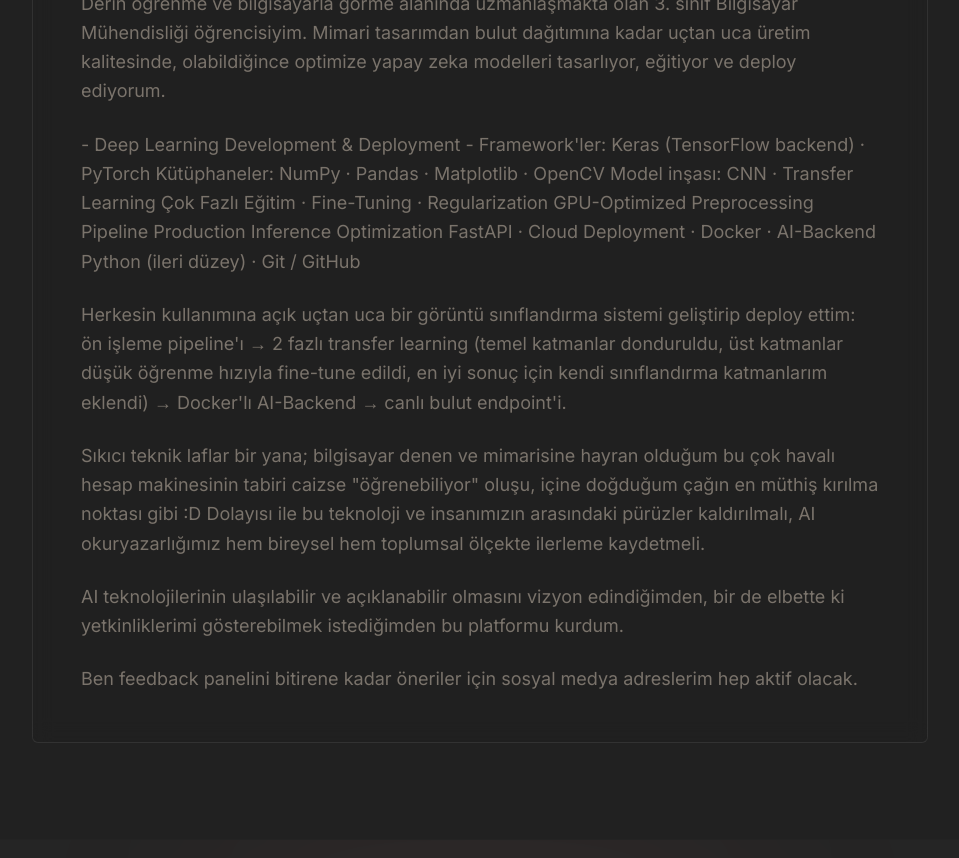
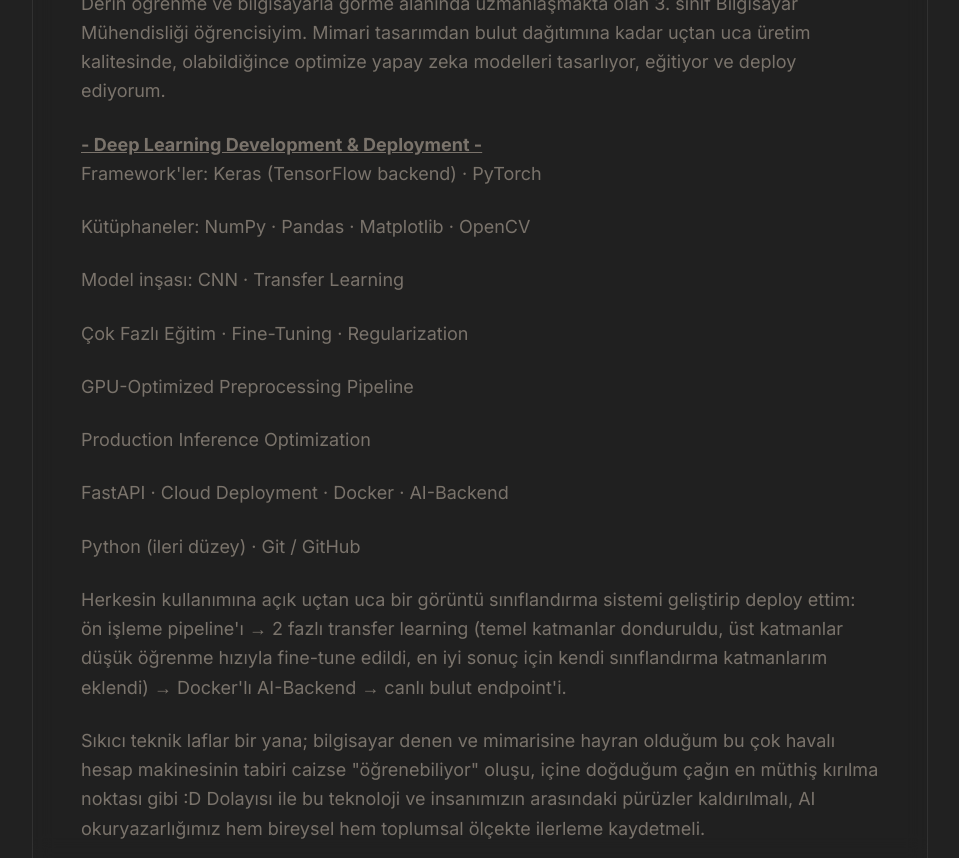
Before and after one commit to omerfarukpirhasanoglu/pirhasanoglu.com, a Next.js app: page / in a window 1280 px wide. Shown: the part 960-1818 px from the top of the page, without its empty margins (160-1119 px from the left). Built offline with nearby package versions, Linux system fonts and the light colour scheme.

Commit message:
header bolded

```diff
--- a/src/app/page.tsx
+++ b/src/app/page.tsx
@@ -275,18 +275,17 @@
                 Derin öğrenme ve bilgisayarla görme alanında uzmanlaşmakta olan 3. sınıf Bilgisayar Mühendisliği öğrencisiyim. Mimari tasarımdan bulut dağıtımına kadar uçtan uca üretim kalitesinde,
                 olabildiğince optimize yapay zeka modelleri tasarlıyor, eğitiyor ve deploy ediyorum.
               </p>
-              <p>
-                - Deep Learning Development & Deployment -
 
-                Framework'ler: Keras (TensorFlow backend) · PyTorch
-                Kütüphaneler: NumPy · Pandas · Matplotlib · OpenCV
-                Model inşası: CNN · Transfer Learning
-                Çok Fazlı Eğitim · Fine-Tuning · Regularization
-                GPU-Optimized Preprocessing Pipeline
-                Production Inference Optimization
-                FastAPI · Cloud Deployment · Docker · AI-Backend
-                Python (ileri düzey) · Git / GitHub
-              </p>
+              <strong><u> - Deep Learning Development & Deployment - </u></strong>
+              <p> Framework'ler: Keras (TensorFlow backend) · PyTorch </p>
+              <p> Kütüphaneler: NumPy · Pandas · Matplotlib · OpenCV </p>
+              <p> Model inşası: CNN · Transfer Learning </p>
+              <p> Çok Fazlı Eğitim · Fine-Tuning · Regularization </p>
+              <p> GPU-Optimized Preprocessing Pipeline </p>
+              <p> Production Inference Optimization </p>
+              <p> FastAPI · Cloud Deployment · Docker · AI-Backend </p>
+              <p> Python (ileri düzey) · Git / GitHub </p>
+
               <p>
                 Herkesin kullanımına açık uçtan uca bir görüntü sınıflandırma sistemi geliştirip deploy ettim: ön işleme pipeline'ı → 2 fazlı transfer learning (temel katmanlar donduruldu, üst katmanlar düşük öğrenme hızıyla fine-tune edildi,
                 en iyi sonuç için kendi sınıflandırma katmanlarım eklendi) → Docker'lı AI-Backend → canlı bulut endpoint'i.
```
